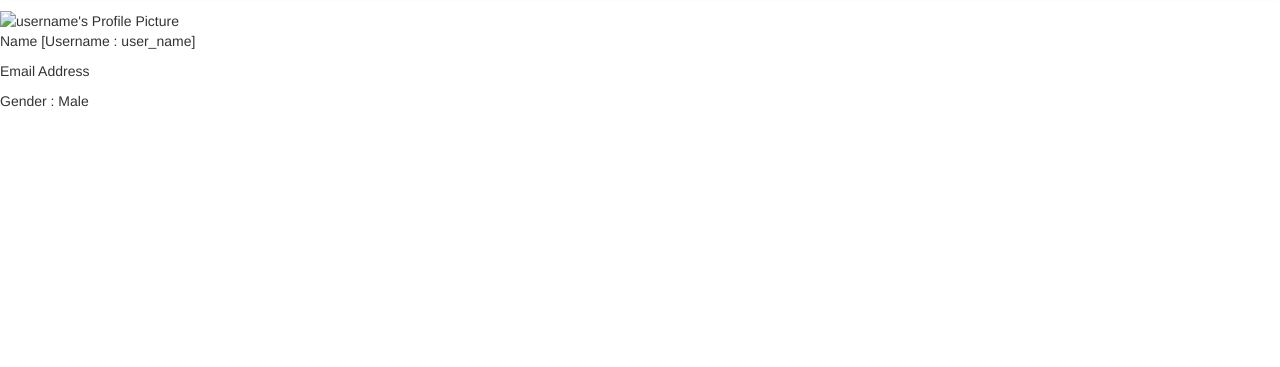
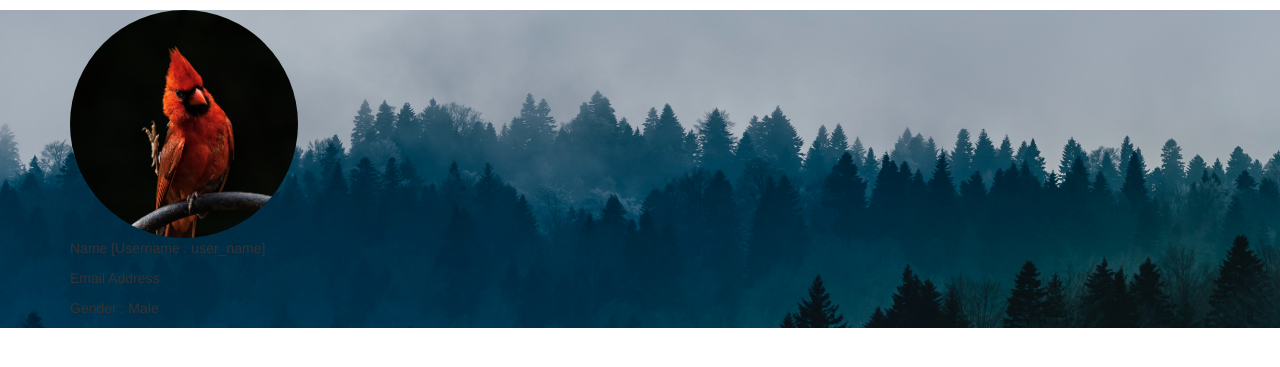
Before and after one commit to gagangulyani/Prosfora, a Flask app: page /profile in a window 1280 px wide. Shown: the part 80-447 px from the top of the page. Run offline with Flask 2, Linux system fonts and the light colour scheme; some libraries are stand-ins or nearby versions.

Commit message:
Updated Profile Template

```diff
--- a/routes.py
+++ b/routes.py
@@ -3,7 +3,8 @@ Prosfora Routes
 
 """
 from flask import (Flask, render_template,
-                   jsonify, request, session, redirect, flash)
+                   jsonify, request, session,
+                   redirect, flash)
 from flask_bootstrap import Bootstrap
 from flask_moment import Moment
 import functools
--- a/static/css/styles.css
+++ b/static/css/styles.css
@@ -283,3 +283,18 @@ body > div.landing-2.bg-cont > div > div > div.col-12.col-lg-6.mt-sm-5 > div > d
 #gender li{
     list-style: none;
 }
+
+.coverPhoto{
+    background-image: url('/static/images/profile/coverPhoto.jpg');
+    background-size: cover;
+    background-repeat: no-repeat;
+    background-position: center;
+}
+
+.profilePic img{
+    width: 20%;
+    border-radius: 50%;
+}
+.userInfo{
+    /*z-index: 8;*/
+}
--- a/templates/profile.html
+++ b/templates/profile.html
@@ -3,10 +3,10 @@
 <div class='profile_page'>
     {{super()}}
     <div class="coverPhoto">
-        <div class="">
-            <div class="userInfo">
+        <div class="container">
+            <div class="userInfo d-flex justify-content-center">
                 <div class="profilePic">
-                    <img src="" alt="username's Profile Picture" class="rounded-circle" title="Name">
+                    <img src="/static/images/profile/profilePic.jpg" alt="username's Profile Picture" class="my-5" title="Name">
                 </div>
                 <p>Name [Username : user_name]</p>
                 <p>Email Address</p>
```
Also changed, not shown: static/images/profile/coverPhoto.jpg (added), static/images/profile/profilePic.jpg (added).
